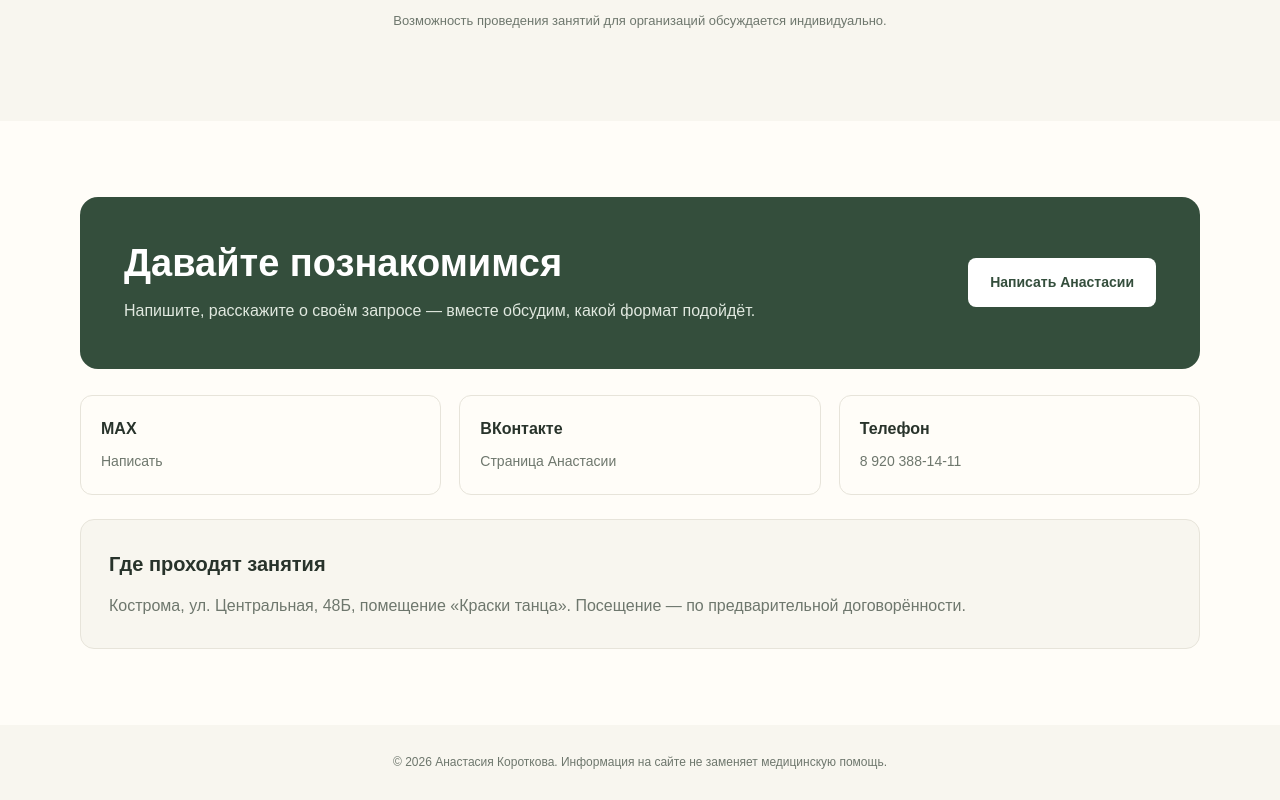
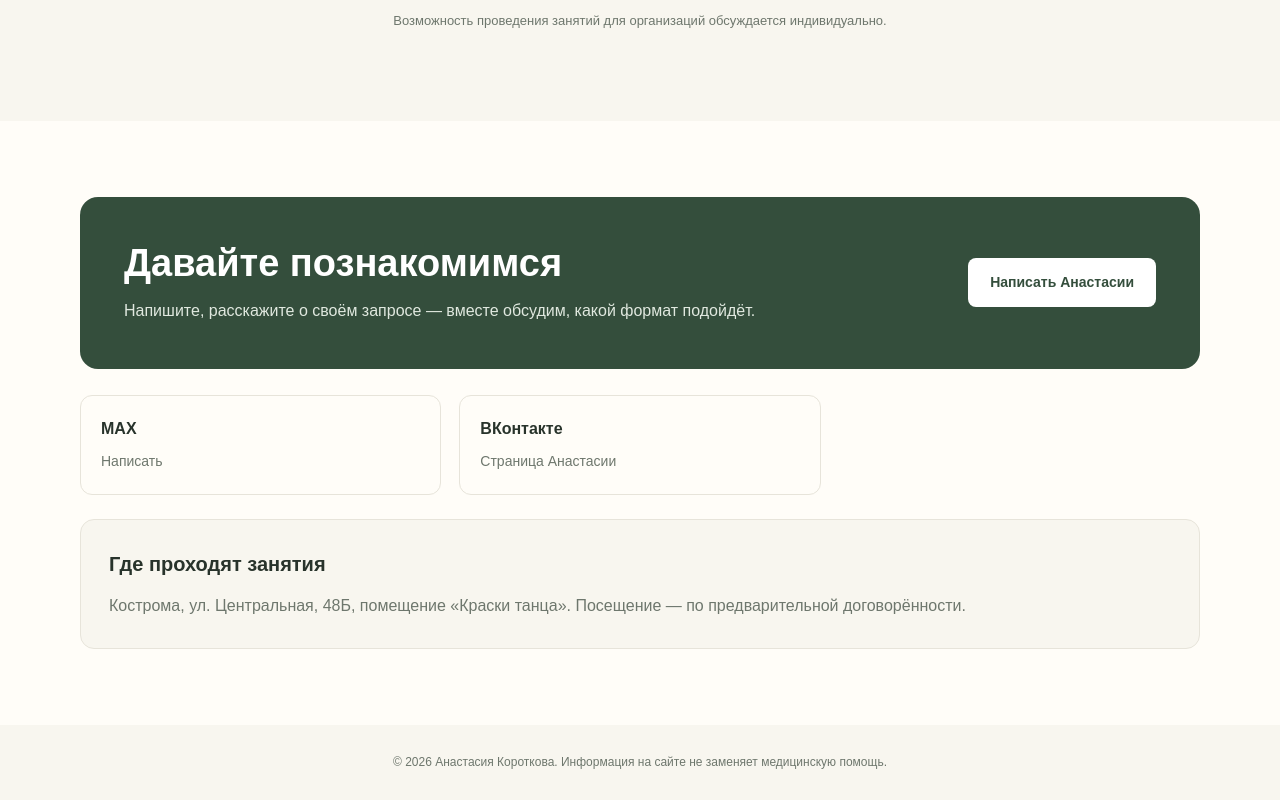
Before and after one commit to Canistherapy44/Canistherapy, a plain HTML site: page index.html in a window 1280 px wide. Shown: the part 2085-2885 px from the top of the page. Drawn offline with Linux system fonts and the light colour scheme.

```diff
--- a/index.html
+++ b/index.html
@@ -672,11 +672,6 @@
               Страница Анастасии
             </a>
           </div>
-
-          <div class="contact-item">
-            <strong>Телефон</strong>
-            <a href="tel:+79203881411">8 920 388-14-11</a>
-          </div>
         </div>
 
         <div class="info-card" style="margin-top: 24px;">
```
